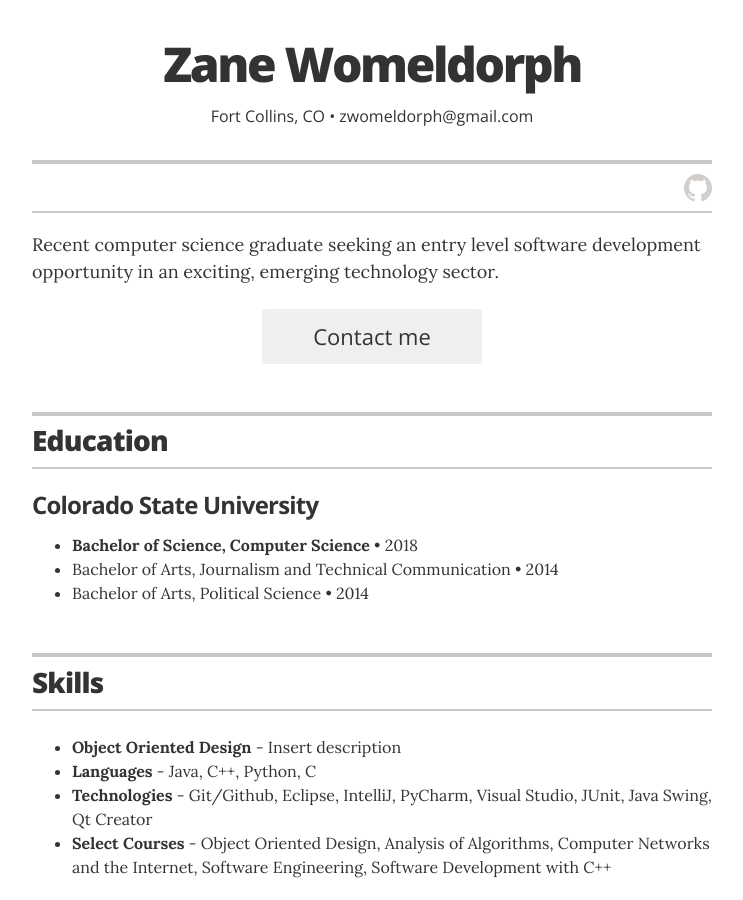
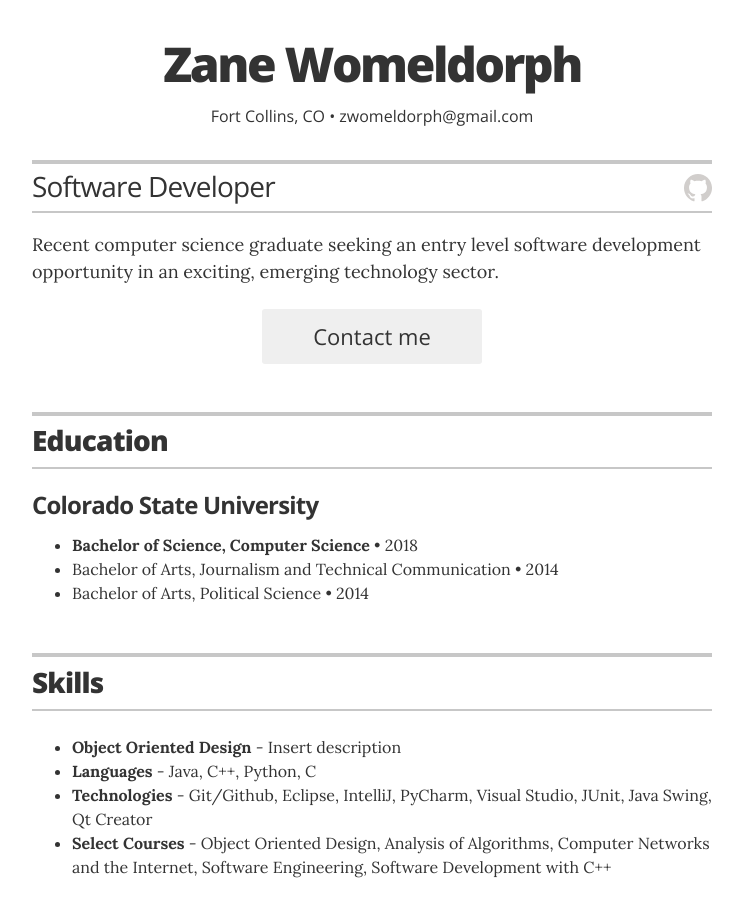
Before and after one commit to zwomeldorph/zwomeldorph.github.io, a Jekyll site: the page built from index.html, in a window 1280 px wide and 900 px high. Shown: the whole window, without its empty margins (268-1011 px from the left). Built offline with Jekyll 4.4.1, drawn with Linux system fonts in a browser that asks for light colours.

Commit message:
experience

```diff
--- a/_config.yml
+++ b/_config.yml
@@ -11,7 +11,7 @@ sass:
 # Resume settings
 resume_avatar:                  "false"
 resume_name:                    "Zane Womeldorph"
-resume_title:                   ""
+resume_title:                   "Software Developer"
 
 # used for the contact button in _layouts/resume.html
 resume_contact_email:           "zwomeldorph@gmail.com"
```
